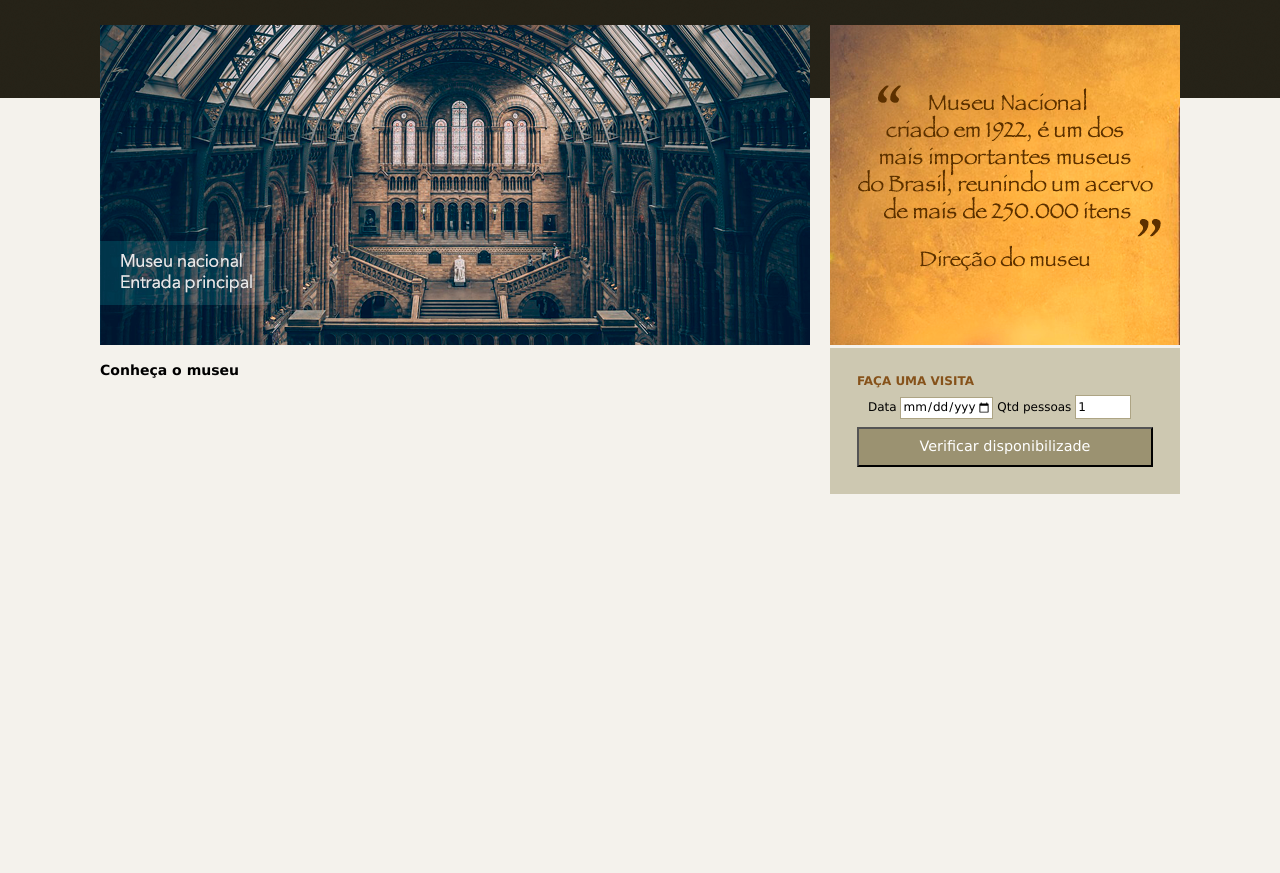
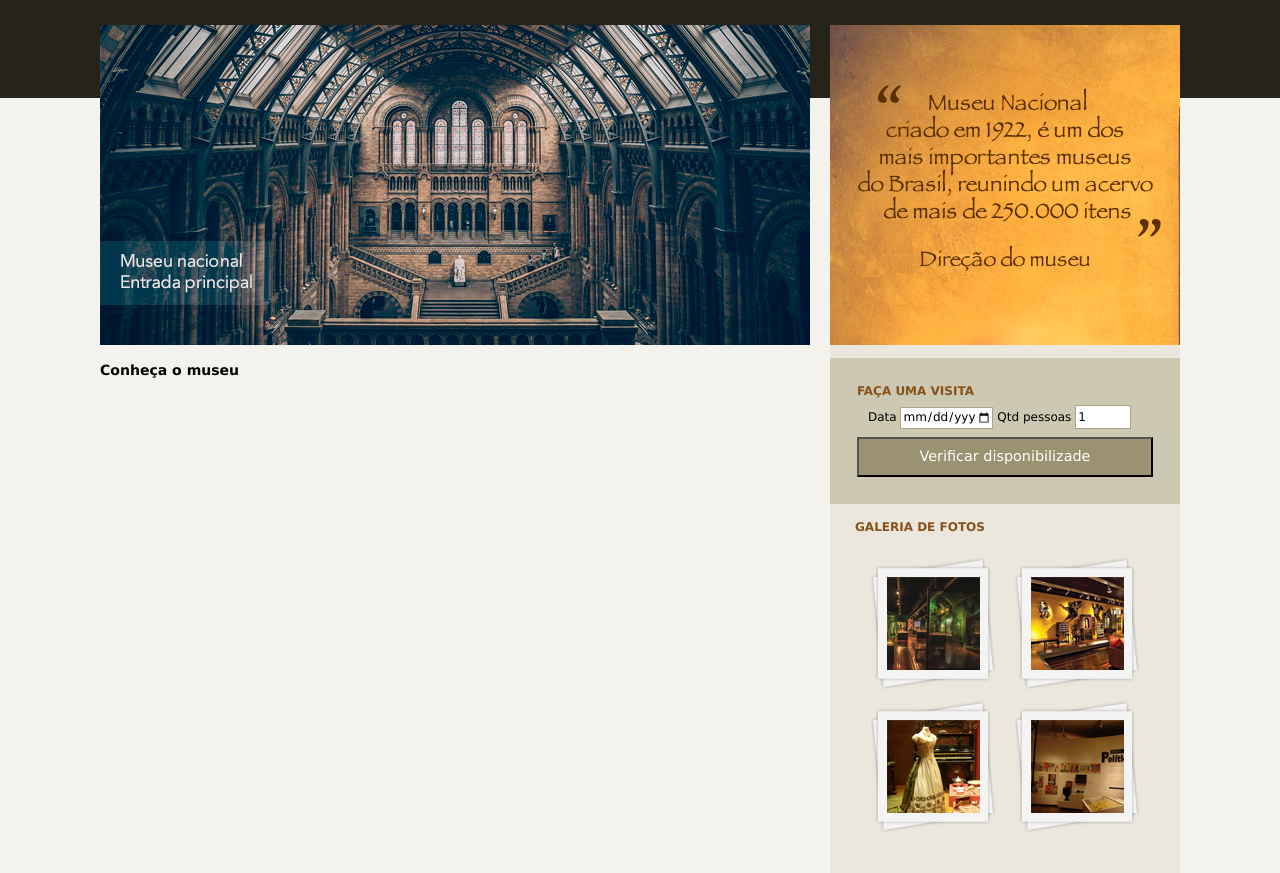
Before and after one commit to JoaoVictorSou/museu-nacional-site, a plain HTML site: page index.html in a window 1280 px wide. Shown: the part 60-933 px from the top of the page. Before the commit the page ends 800 px from the top, so only its background shows below. Drawn offline with Linux system fonts and the light colour scheme.

Commit message:
adicionada: galeria de imagens na barra lateral

```diff
--- a/css/style.css
+++ b/css/style.css
@@ -54,12 +54,14 @@ main {
 aside {
     float: right;
     width: 350px;
+    background-color: #ebe7dd;
 }
 aside section#visitation {
+    margin-top: 10px;
     background: #cdc8b1;
     padding: 10px 27px 27px 27px;
 }
-aside section#visitation h4 {
+aside h4 {
     color: #86521a;
     text-transform: uppercase;
     padding-bottom: 3px;
@@ -88,3 +90,23 @@ aside section#visitation form input[type="submit"] {
     height: 40px;
     font-size: 1.2em;
 }
+aside section#gallery div {
+    display: flex;
+    justify-content: space-between;
+    flex-wrap: wrap;
+    width: 270px;
+    padding: 40px;
+    padding-top: 10px;
+}
+aside section#gallery h4 {
+    padding-left: 25px;
+}
+aside section#gallery div .photo {
+    display: flex;
+    justify-content: center;
+    align-items: center;
+    margin-top: 10px;
+    background: url(../img/fundo-foto.png) no-repeat center;
+    width: 126px;
+    height: 133px;
+}
--- a/index.html
+++ b/index.html
@@ -74,6 +74,24 @@
                         <input type="submit" value="Verificar disponibilizade">
                     </form>
                 </section>
+                <section id="gallery">
+                    <h4>Galeria de fotos</h4>
+
+                    <div>
+                        <a href="" class="photo">
+                            <img src="img/imagem1.jpg" alt="">
+                        </a>
+                        <a href="" class="photo">
+                            <img src="img/imagem2.jpg" alt="">
+                        </a>
+                        <a href="" class="photo">
+                            <img src="img/imagem3.jpg" alt="">
+                        </a>
+                        <a href="" class="photo">
+                            <img src="img/imagem4.jpg" alt="">
+                        </a>
+                    </div>
+                </section>
             </aside>
         </div>
     </div>
```
